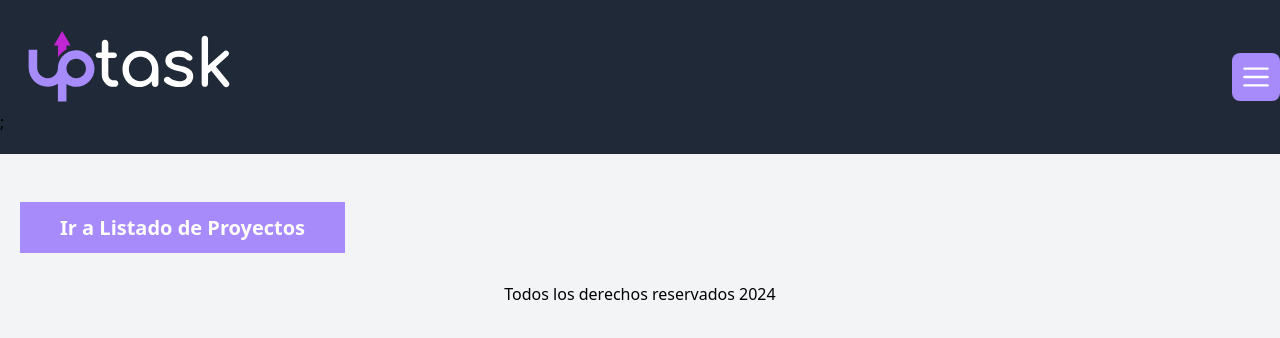
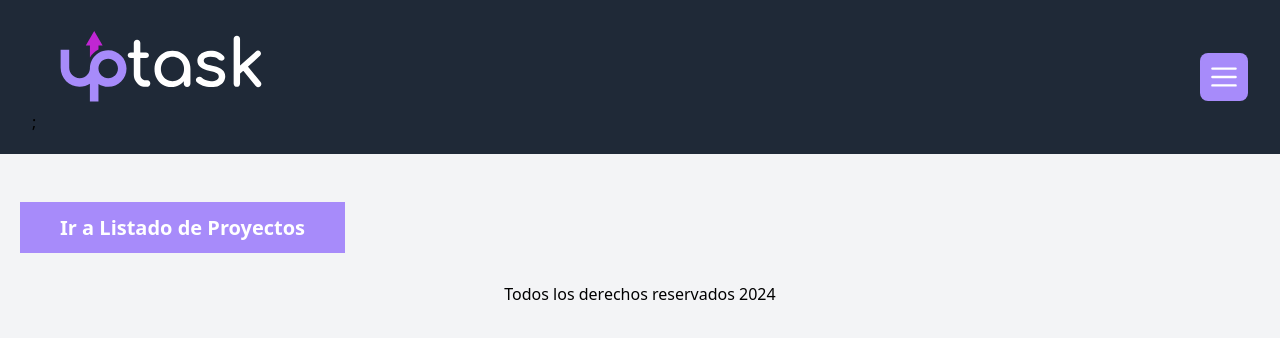
Before and after one commit to isaul19/updatask-frontend, a React (Vite) app: page / in a window 1280 px wide. Shown: the top 338 px of the page. Built offline with nearby package versions, Linux system fonts and the light colour scheme; no server answers.

Commit message:
fix(global-layout): navmenu stuck in a corner on mobile

```diff
--- a/src/core/layouts/GlobalLayout.tsx
+++ b/src/core/layouts/GlobalLayout.tsx
@@ -5,7 +5,7 @@ export const GlobalLayout = () => {
   return (
     <>
       <header className="bg-gray-800 py-5">
-        <div className="max-w-screen-2xl mx-auto flex flex-col justify-between items-center lg:flex-row">
+        <div className="max-w-screen-2xl w-[95%] mx-auto flex flex-col justify-between items-center lg:flex-row">
           <div className="w-64">
             <Logo />
           </div>
```
